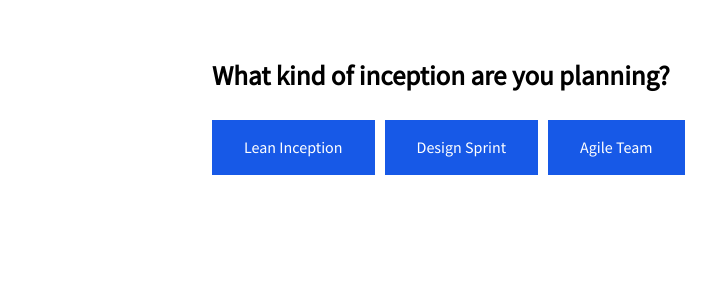
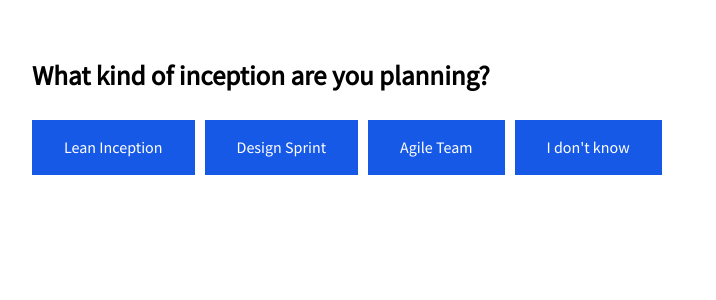
Before and after one commit to Inceptionize/inceptionize, a Next.js app: page /choice in a window 1280 px wide. Shown: the top 300 px of the page, without its empty margins (122-838 px from the left). Built offline with nearby package versions, Linux system fonts and the light colour scheme.

Commit message:
#15 Connect choice page to idk page

```diff
--- a/components/layout/layout.module.scss
+++ b/components/layout/layout.module.scss
@@ -1,5 +1,5 @@
 .container {
-    max-width: 36rem;
+    max-width: 56rem;
     padding: 0 1rem;
     margin: 3rem auto 6rem;
   }
--- a/pages/choice.tsx
+++ b/pages/choice.tsx
@@ -9,6 +9,7 @@ function Choice(): ReactElement {
       <DecisionButton href="/lean-inception" text="Lean Inception" />
       <DecisionButton href="/design-sprint" text="Design Sprint" />
       <DecisionButton href="/agile-team" text="Agile Team" />
+      <DecisionButton href="/outcome" text="I don't know" />
     </Layout>
   );
 }
```
Also changed, not shown: 1 other file (tests, documents, lock files or other folders).
